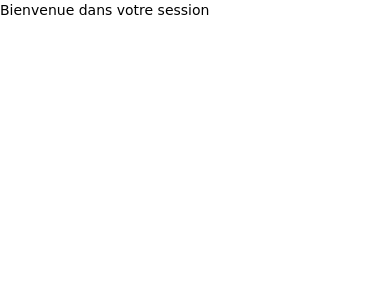
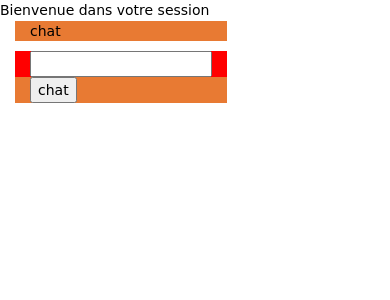
Before and after one commit to Lurente/module_151, a PHP site: page /session.php in a window 390 px wide. Shown: the top 300 px of the page. Run offline with PHP 8.4, Linux system fonts and the light colour scheme; some web fonts are replaced.

Commit message:
added a chat to the session and a new database

```diff
--- a/assets/scss/main.css
+++ b/assets/scss/main.css
@@ -138,5 +138,11 @@ body {
 
 .page-session body {
   background-image: url(/images/town_map_default.png); }
+.page-session .chat .col-md-4 {
+  display: inline-block; }
+  .page-session .chat .col-md-4 .col-md-2 {
+    background-color: #e87a33; }
+  .page-session .chat .col-md-4 .col-md-8 {
+    background-color: red; }
 
 /*# sourceMappingURL=main.css.map */
--- a/assets/scss/main.scss
+++ b/assets/scss/main.scss
@@ -218,4 +218,15 @@ body{
   body{
     background-image: url(/images/town_map_default.png);
   }
+  .chat{
+    .col-md-4{
+      display: inline-block;
+      .col-md-2{
+        background-color: rgb(232, 122, 51);
+      }
+      .col-md-8{
+        background-color: red;
+      }
+    }
+  }
 }
--- a/session.php
+++ b/session.php
@@ -21,9 +21,48 @@ session_start()
       <link href="https://fonts.googleapis.com/css?family=Cabin+Sketch" rel="stylesheet">
     </head>
     <body>
-    <?php
-    $usrname = isset($_SESSION['pseudo'])?$_SESSION['pseudo']:'';
-    echo "Bienvenue dans votre session $usrname";
-    ?>
+      <div class="page-session">
+        <?php
+        $usrname = isset($_SESSION['pseudo'])?$_SESSION['pseudo']:'';
+        echo "Bienvenue dans votre session $usrname";
+        ?>
+        <!--chat-->
+        <div class="chat">
+          <div class="container">
+            <div class="row">
+              <div class="col-md-8">
+              </div>
+              <div class="col-md-4">
+                <div class="col-md-2">
+                  <p>chat</p>
+                </div>
+                <div class="col-md-8">
+                  <form id="sendChat" action="traitement.php" method="post">
+                    <input type="text" id="chat"name="chat" value="">
+                    <input type="name" name="sendChat" value="1" hidden>
+                  </form>
+                </div>
+                <div class="col-md-2">
+                  <input type="button" onclick="checkChatField()" value="chat">
+                </div>
+              </div>
+            </div>
+          </div>
+        </div>
+        <!--/chat-->
+      </div>
+      <script type="text/javascript">
+        function checkChatField() {
+          var formCheck = true;
+
+          if (document.getElementById('chat').value == '') {
+    				formCheck = false;
+    			}
+
+          if (formCheck) {
+            document.getElementById('sendChat').submit();
+          }
+        }
+      </script>
     </body>
 </html>
```
Also changed, not shown: traitement.php (+22 -1 lines), 1 other file.
